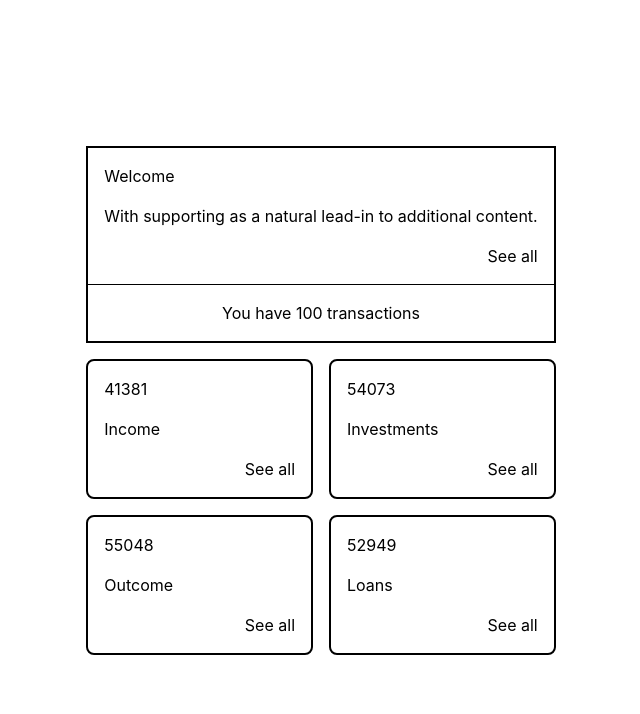
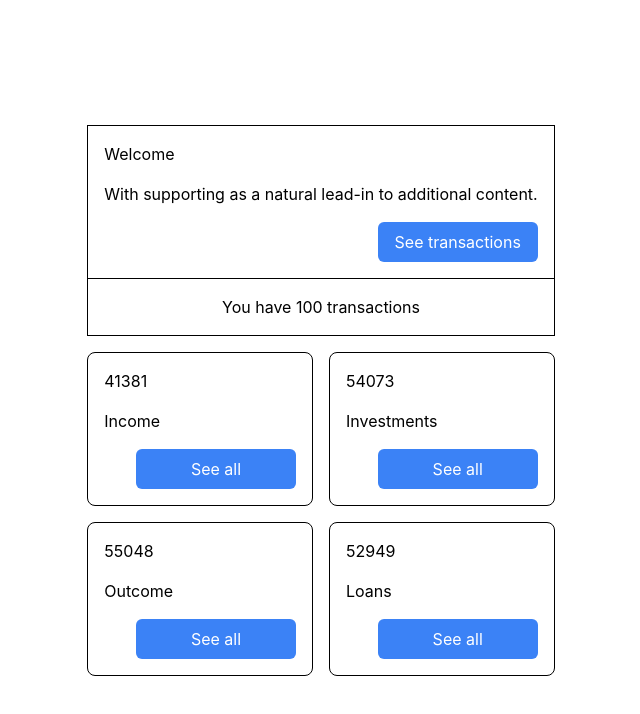
Before and after one commit to PetrAlexkulakov/List-page, a React (Create React App) app: page / in a window 1280 px wide. Shown: the top 714 px of the page, without its empty margins (319-959 px from the left). Built offline with nearby package versions, Linux system fonts and the light colour scheme.

Commit message:
feat: add buttons style

```diff
--- a/src/components/Button/index.tsx
+++ b/src/components/Button/index.tsx
@@ -1,8 +1,8 @@
 import { ButtonProps } from '@src/shared/interfaces/buttonInterface'
 
-function Button(props: ButtonProps) {
+const Button = (props: ButtonProps) => {
   return (
-    <button>
+    <button className="bg-blue-500 text-white w-40 h-10 rounded-md flex items-center justify-center">
       <a href={props.link}>{props.text}</a>
     </button>
   )
--- a/src/components/Card/index.tsx
+++ b/src/components/Card/index.tsx
@@ -4,11 +4,11 @@ import Button from '../Button';
 
 const Card = (props: CardProps) => {
   return (
-    <div className={'border-2 border-black ' + props.className}>
+    <div className={'border border-black ' + props.className}>
       <h1 className='m-4'>{props.title}</h1>
       <p className='m-4'>{props.body}</p>
       <div className="flex justify-end m-4">
-        <Button text='See all' link={props.link} />
+        <Button text={props.buttonText || 'See all'} link={props.link} />
       </div>
       {props.underBody && (
       <div className="flex justify-center border-t border-black">
--- a/src/pages/List/index.tsx
+++ b/src/pages/List/index.tsx
@@ -35,7 +35,8 @@ const List = () => {
         title='Welcome'
         body='With supporting as a natural lead-in to additional content.'
         underBody={'You have ' + dataJSON.total + ' transactions'}
-        link='navigator?tab=0' />
+        link='navigator'
+        buttonText='See transactions' />
         <Card className="col-span-1 rounded-lg" title={findAllAmount('income')} body='Income' link='navigator?tab=0' />
         <Card className="col-span-1 rounded-lg order-1" title={findAllAmount('outcome')} body='Outcome' link='navigator?tab=1' />
         <Card className="col-span-1 rounded-lg order-2" title={findAllAmount('loan')} body='Loans' link='navigator?tab=2' />
--- a/src/shared/interfaces/cardsinterface.ts
+++ b/src/shared/interfaces/cardsinterface.ts
@@ -4,4 +4,5 @@ export interface CardProps {
     underBody?: string | number;
     link: string;
     className?: string;
+    buttonText?: string;
 }
```
